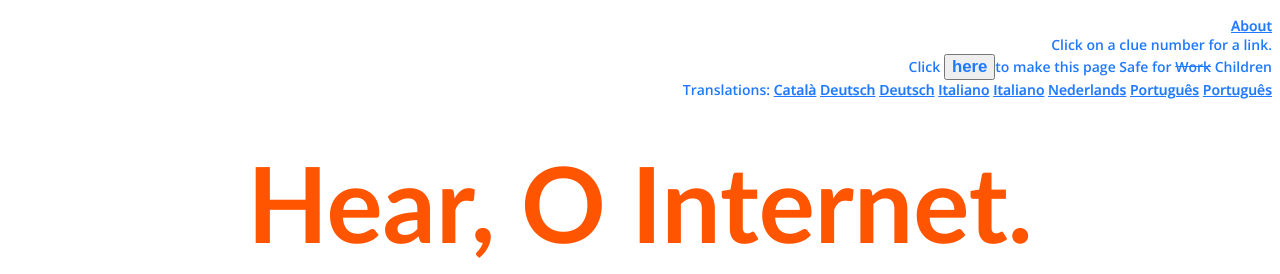
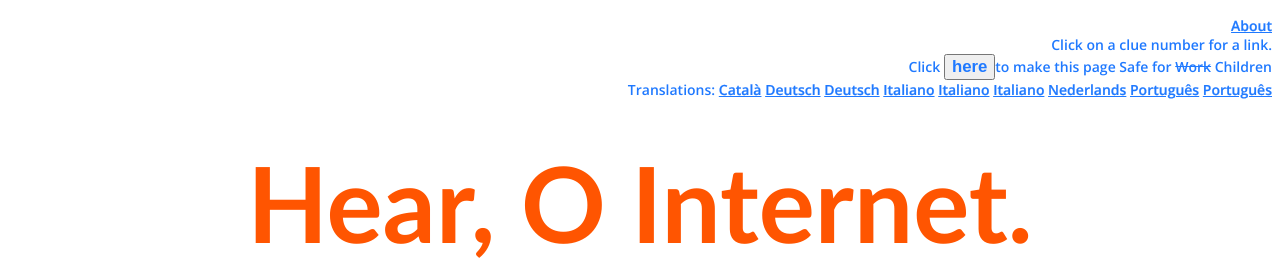
Before and after one commit to dweinberger/newclues, a Jekyll site: the page built from newclues.html, in a window 1280 px wide and 900 px high, scrolled down 522 px. Shown: the part 180-454 px from the top of the window. Built offline with Jekyll 4.4.1, drawn with Linux system fonts in a browser that asks for light colours; nearby versions of some CDN libraries.

Commit message:
New Italian translation
http://www.youmediaweb.com/le-nuove-tesi-del-cluetrain-manifesto-in-italiano-new-clues/

```diff
--- a/_data/translations.yml
+++ b/_data/translations.yml
@@ -19,6 +19,9 @@
 - language: Italiano
   url: "http://archiviomarini.sp.unipi.it/604/"
 
+- language: Italiano
+  url: "http://www.youmediaweb.com/le-nuove-tesi-del-cluetrain-manifesto-in-italiano-new-clues/"
+
 - language: Nederlands
   url: "https://piratenpartij.nl/nieuwe-set-aanwijzingen-internetgebruik/"
 
```
